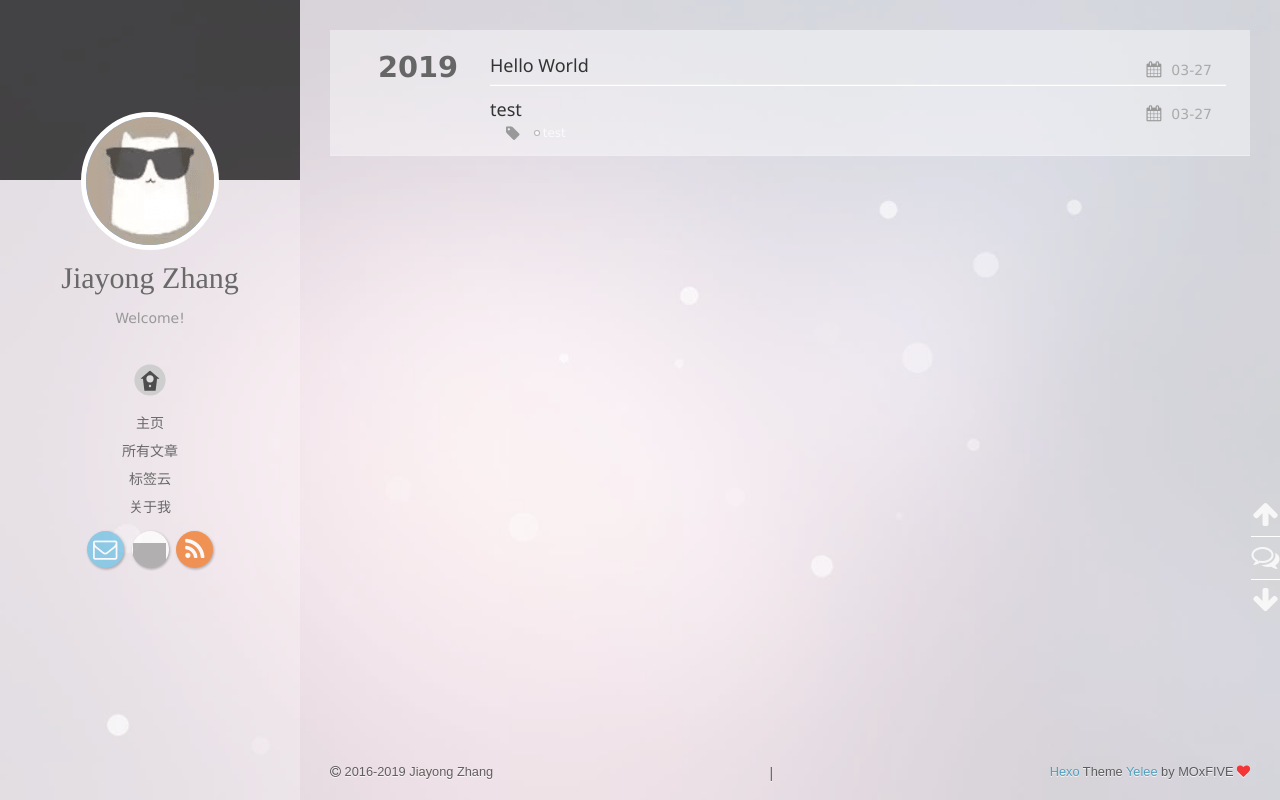
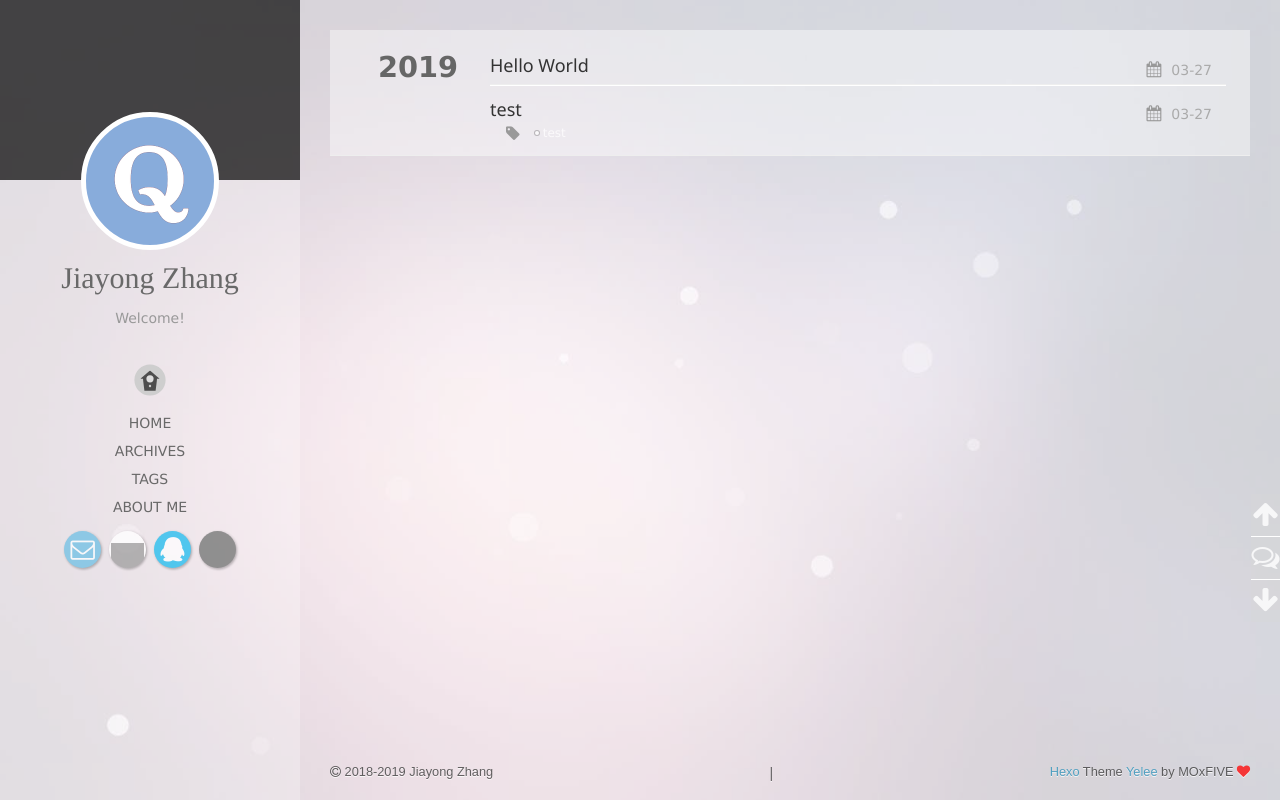
Before and after one commit to zjyx147/zjyx147.github.io, a plain HTML site: page archives/index.html in a window 1280 px wide. Drawn offline with nearby package versions, Linux system fonts and the light colour scheme; some packages are replaced by stand-ins of ours; grey boxes are pictures that could not be loaded; a script that the page names is missing.

Commit message:
Site updated: 2019-03-27 00:56:26

```diff
--- a/archives/index.html
+++ b/archives/index.html
@@ -97,7 +97,7 @@
 <div class="intrude-less">
     <header id="header" class="inner">
         <a href="/" class="profilepic">
-            <img src="/img/avatar.png" class="animated zoomIn">
+            <img src="/img/Quora.png" class="animated zoomIn">
         </a>
         <hgroup>
           <h1 class="header-author"><a href="/">Jiayong Zhang</a></h1>
@@ -158,24 +158,26 @@
                     <nav class="header-menu">
                         <ul>
 
-                            <li><a href="/">主页</a></li>
+                            <li><a href="/">Home</a></li>
 
-                            <li><a href="/archives/">所有文章</a></li>
+                            <li><a href="/archives/">Archives</a></li>
 
-                            <li><a href="/tags/">标签云</a></li>
+                            <li><a href="/tags/">Tags</a></li>
 
-                            <li><a href="/about/">关于我</a></li>
+                            <li><a href="/about/">About me</a></li>
 
                         </ul>
                     </nav>
                     <nav class="header-nav">
                         <ul class="social">
 
-                                <a class="fa Email" href="mailto:123@123.com" title="Email"></a>
+                                <a class="fa Email" href="mailto:zjyx147@gmail.com" title="Email"></a>
 
                                 <a class="fa GitHub" href="#" title="GitHub"></a>
 
-                                <a class="fa RSS" href="/atom.xml" title="RSS"></a>
+                                <a class="fa QQ" href="/553386336" title="QQ"></a>
+
+                                <a class="fa WeChat" href="/Wechat" title="WeChat"></a>
 
                         </ul>
                     </nav>
@@ -224,7 +226,7 @@
     <div class="intrude-less">
         <header id="header" class="inner">
             <a href="/" class="profilepic">
-                <img src="/img/avatar.png" class="animated zoomIn">
+                <img src="/img/Quora.png" class="animated zoomIn">
             </a>
             <hgroup>
               <h1 class="header-author"><a href="/" title="回到主页">Jiayong Zhang</a></h1>
@@ -235,13 +237,13 @@
             <nav class="header-menu">
                 <ul>
 
-                    <li><a href="/">主页</a></li>
+                    <li><a href="/">Home</a></li>
 
-                    <li><a href="/archives/">所有文章</a></li>
+                    <li><a href="/archives/">Archives</a></li>
 
-                    <li><a href="/tags/">标签云</a></li>
+                    <li><a href="/tags/">Tags</a></li>
 
-                    <li><a href="/about/">关于我</a></li>
+                    <li><a href="/about/">About me</a></li>
 
                 <div class="clearfix"></div>
                 </ul>
@@ -249,11 +251,13 @@
             <nav class="header-nav">
                         <ul class="social">
 
-                                <a class="fa Email" target="_blank" href="mailto:123@123.com" title="Email"></a>
+                                <a class="fa Email" target="_blank" href="mailto:zjyx147@gmail.com" title="Email"></a>
 
                                 <a class="fa GitHub" target="_blank" href="#" title="GitHub"></a>
 
-                                <a class="fa RSS" target="_blank" href="/atom.xml" title="RSS"></a>
+                                <a class="fa QQ" target="_blank" href="/553386336" title="QQ"></a>
+
+                                <a class="fa WeChat" target="_blank" href="/Wechat" title="WeChat"></a>
 
                         </ul>
             </nav>
@@ -346,7 +350,7 @@
         <div id="footer-info">
             <div class="footer-left">
                 <i class="fa fa-copyright"></i>
-                2016-2019 Jiayong Zhang
+                2018-2019 Jiayong Zhang
             </div>
             <div class="footer-right">
                 <a href="http://hexo.io/" target="_blank" title="A fast, simple &amp; powerful blog framework">Hexo</a>  Theme <a href="https://github.com/MOxFIVE/hexo-theme-yelee" target="_blank" title="Another simple and elegant theme for Hexo  v3.5">Yelee</a> by MOxFIVE <i class="fa fa-heart animated infinite pulse"></i>
```
Also changed, not shown: 2019/03/26/test/index.html (+41 -15 lines), 2019/03/27/hello-world/index.html (+41 -15 lines), archives/2019/03/index.html (+19 -15 lines), archives/2019/index.html (+19 -15 lines), index.html (+19 -15 lines), tags/test/index.html (+19 -15 lines).
